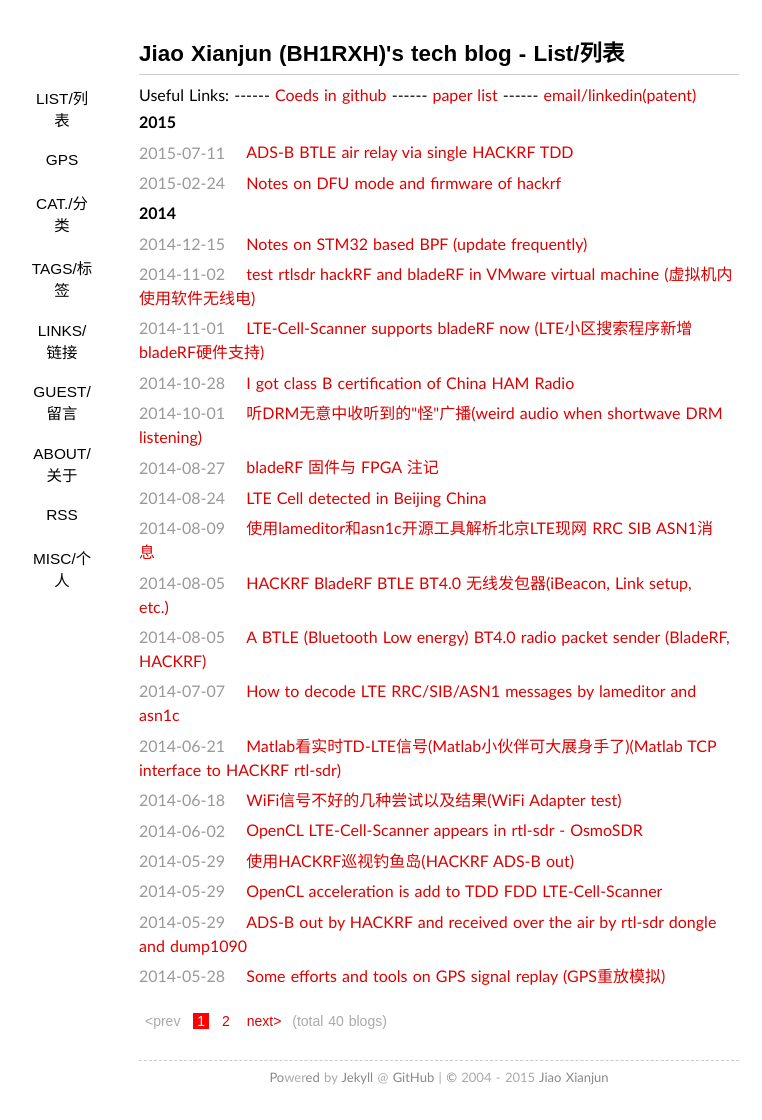
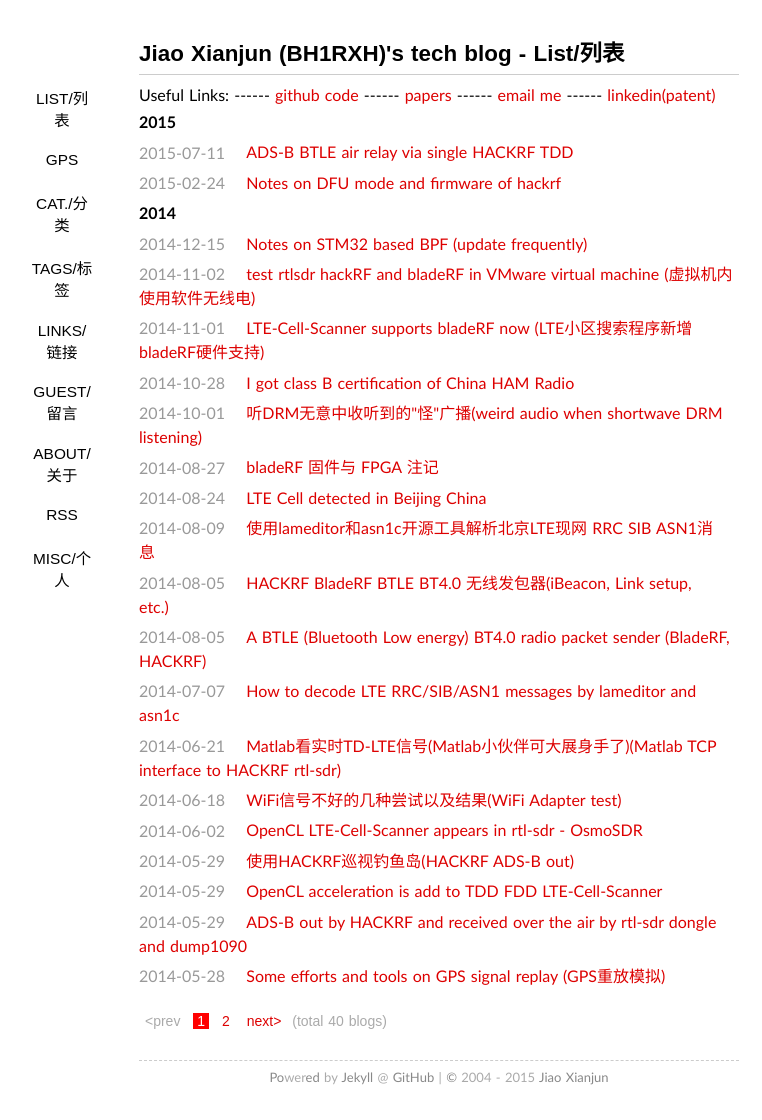
Before and after one commit to sdr-x/sdr-x.github.io, a Jekyll site: the page built from index.html, in a window 1280 px wide. Shown: the whole page, without its empty margins (201-963 px from the left). Built offline with Jekyll 4.4.1, drawn with Linux system fonts in a browser that asks for light colours; some web fonts are replaced; Markdown is read by kramdown in place of the engine named in the settings; the list of posts is cut into pages by our own code; comment, search, counter and statistics services are not loaded.

Commit message:
Update index.html

```diff
--- a/index.html
+++ b/index.html
@@ -4,11 +4,11 @@ layout: page
 ---
 
 Useful Links: ------
-<a href="https://github.com/JiaoXianjun">Coeds in github</a>
+<a href="https://github.com/JiaoXianjun">github code</a>
  ------
-<a href="https://www.researchgate.net/profile/Xianjun_Jiao?ev=hdr_xprf">paper list</a>
+<a href="https://www.researchgate.net/profile/Xianjun_Jiao?ev=hdr_xprf">papers</a>
   ------
-<a href="mailto:putaoshu@gmail.com">email/linkedin(patent)</a>
+<a href="mailto:putaoshu@gmail.com">email me</a> ------ <a href="http://www.linkedin.com/profile/view?id=148004333">linkedin(patent)</a>
 
 <ul class="listing">
 {% for post in paginator.posts %}
```
